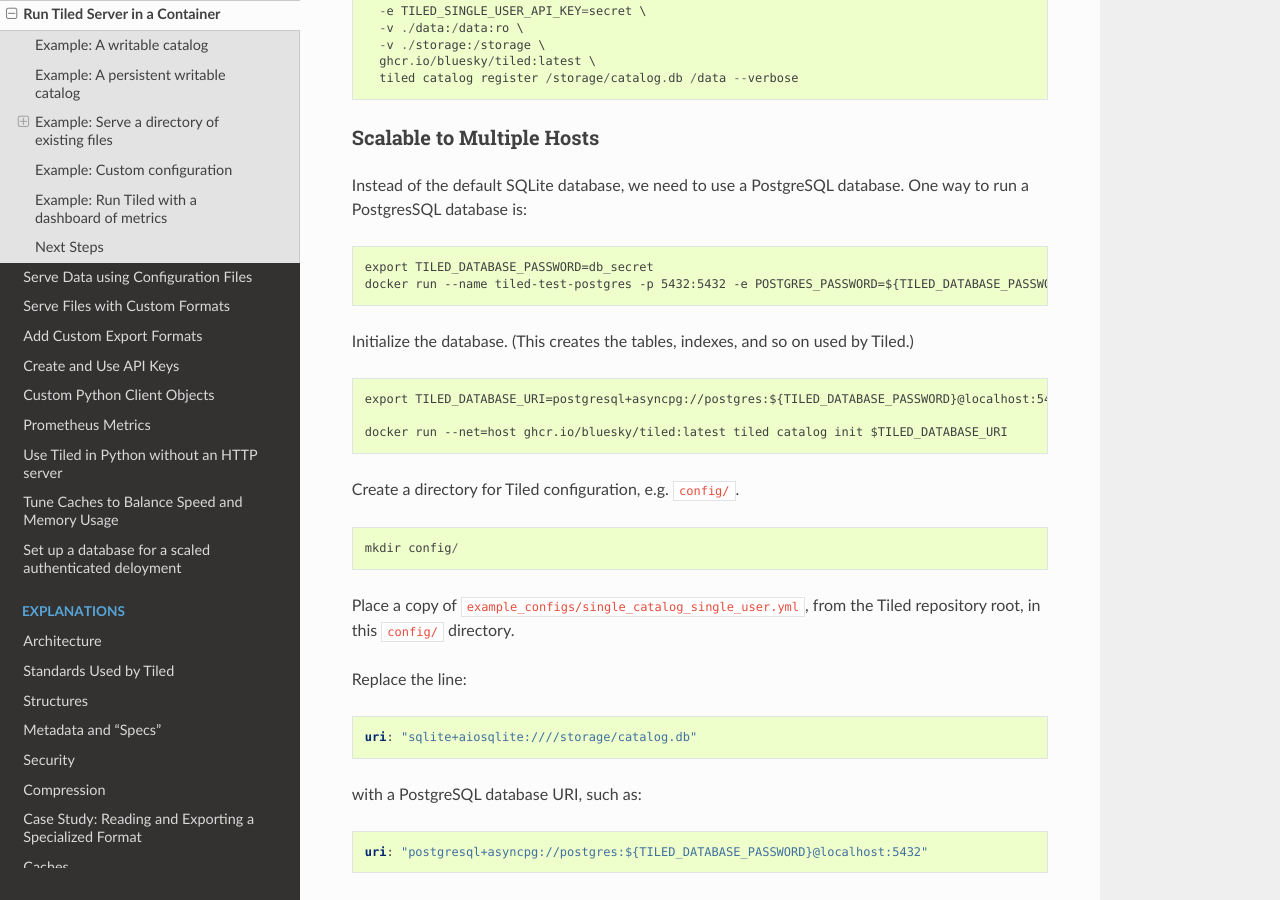
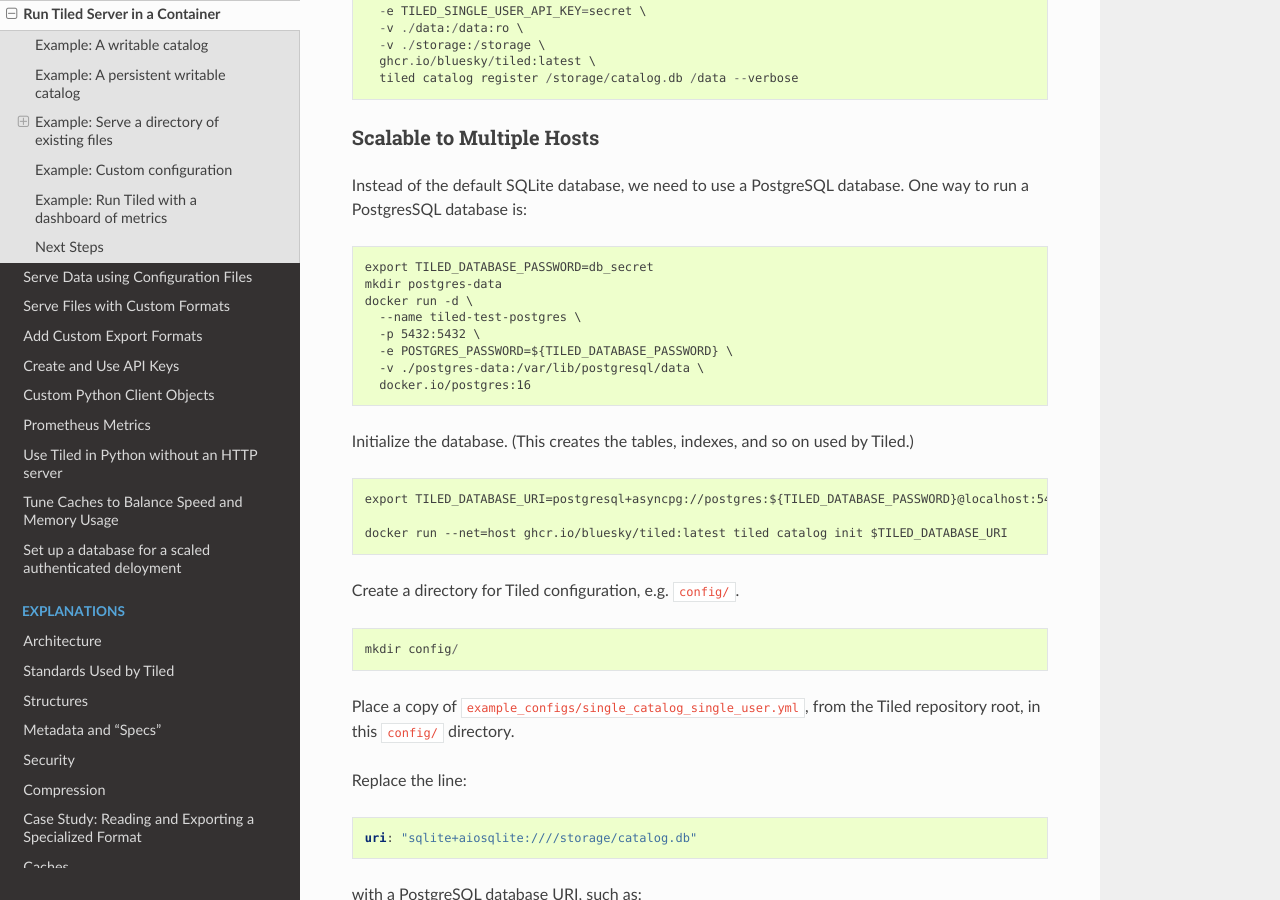
Before and after one commit to bluesky/tiled, a Sphinx documentation site: the page built from docs/source/how-to/docker.md, in a window 1280 px wide and 900 px high, scrolled down 2396 px. Built offline with Sphinx 7.4.7 and the Read the Docs theme 2.0.0, drawn with Linux system fonts in a browser that asks for light colours; pages that are not in the unit, such as notebooks, are missing from menus; the version number could not be read and is left out; some of the changed text lies outside the part shown.

Commit message:
Docker docs tweaks (#598)
* Add missing image specification

* Mount postgres data for persistence.

````diff
--- a/docs/source/how-to/docker.md
+++ b/docs/source/how-to/docker.md
@@ -127,7 +127,13 @@
 
 ```
 export TILED_DATABASE_PASSWORD=db_secret
-docker run --name tiled-test-postgres -p 5432:5432 -e POSTGRES_PASSWORD=${TILED_DATABASE_PASSWORD} -d docker.io/postgres
+mkdir postgres-data
+docker run -d \
+  --name tiled-test-postgres \
+  -p 5432:5432 \
+  -e POSTGRES_PASSWORD=${TILED_DATABASE_PASSWORD} \
+  -v ./postgres-data:/var/lib/postgresql/data \
+  docker.io/postgres:16
 ```
 
 Initialize the database. (This creates the tables, indexes, and so on used by Tiled.)
````
Also changed, not shown: other parts of docs/source/how-to/docker.md (+2 -1 lines).
